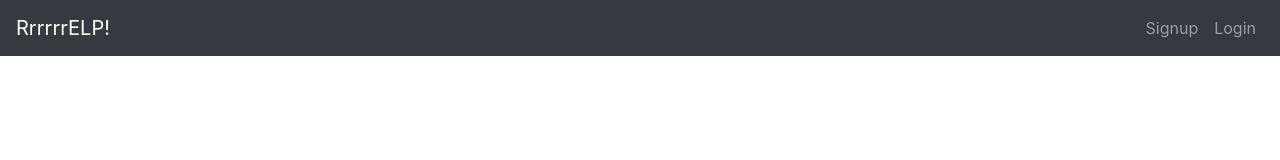
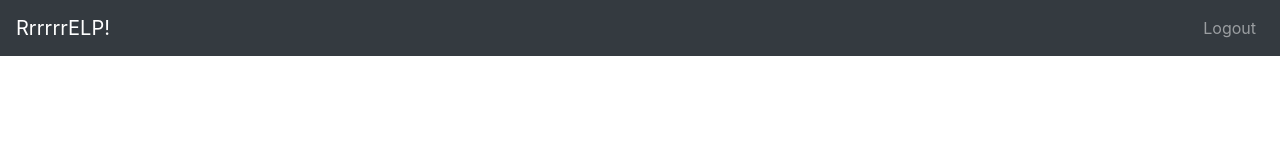
Before and after one commit to thoughtscolors/relp-react, a React (Create React App) app: page / in a window 1280 px wide. Shown: the top 160 px of the page. Built offline with nearby package versions, Linux system fonts and the light colour scheme.

Commit message:
add state, logged in rendering logout link in nav

```diff
--- a/src/App.js
+++ b/src/App.js
@@ -7,11 +7,16 @@ import Restaurants from './components/Restaurants'
 import NavBar from './components/NavBar'
 
 export default class App extends Component {
+
+  state = {
+    loggedIn: true
+  }
+
   render() {
     return (
       <Router>
         <div>
-          <NavBar/>
+          <NavBar loggedIn={this.state.loggedIn}/>
           <Route path="/" exact component={Login} />
           <Route path="/signup" component={Signup} />
           <Route path="/restaurants" component={Restaurants} />
```
